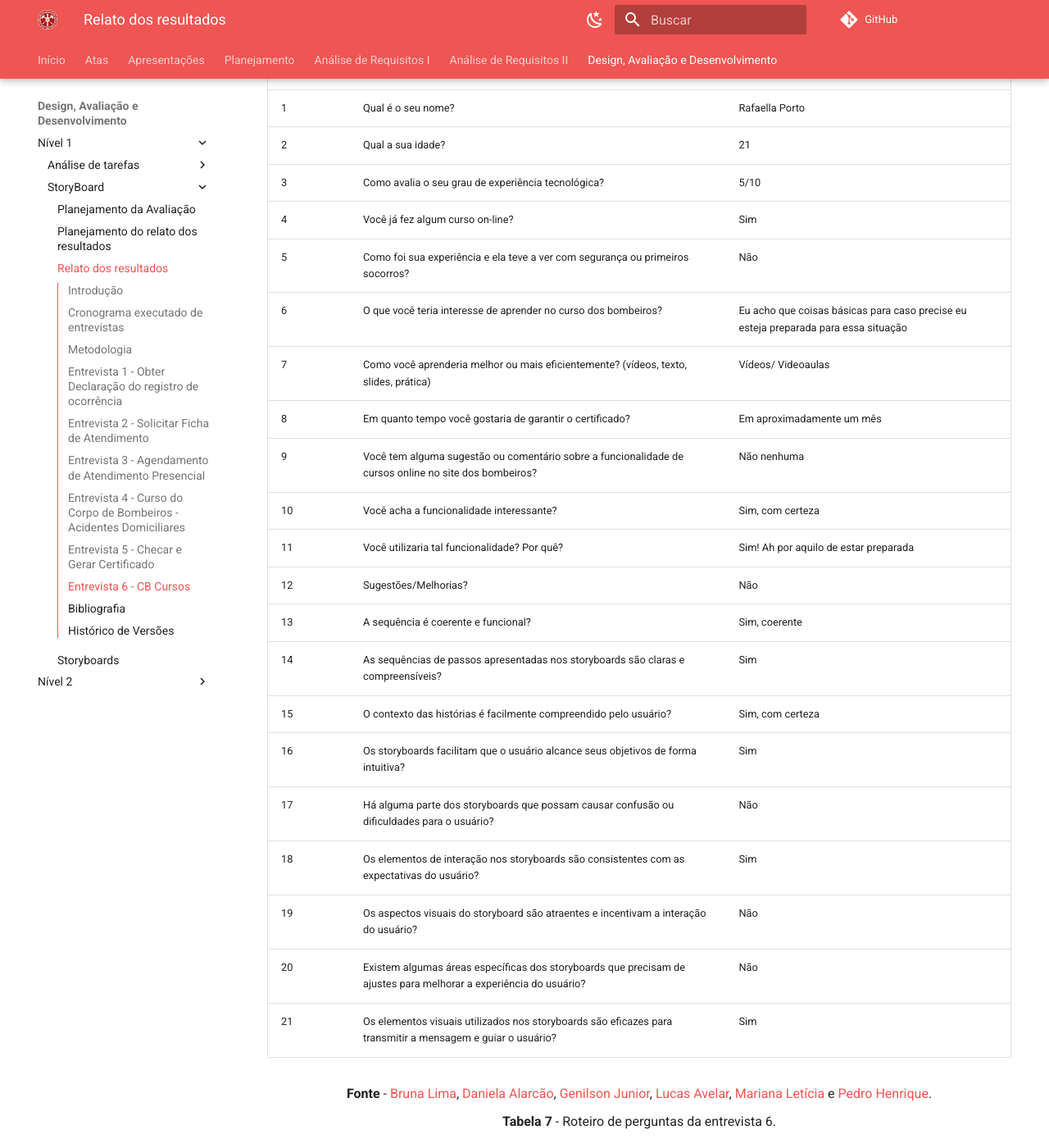
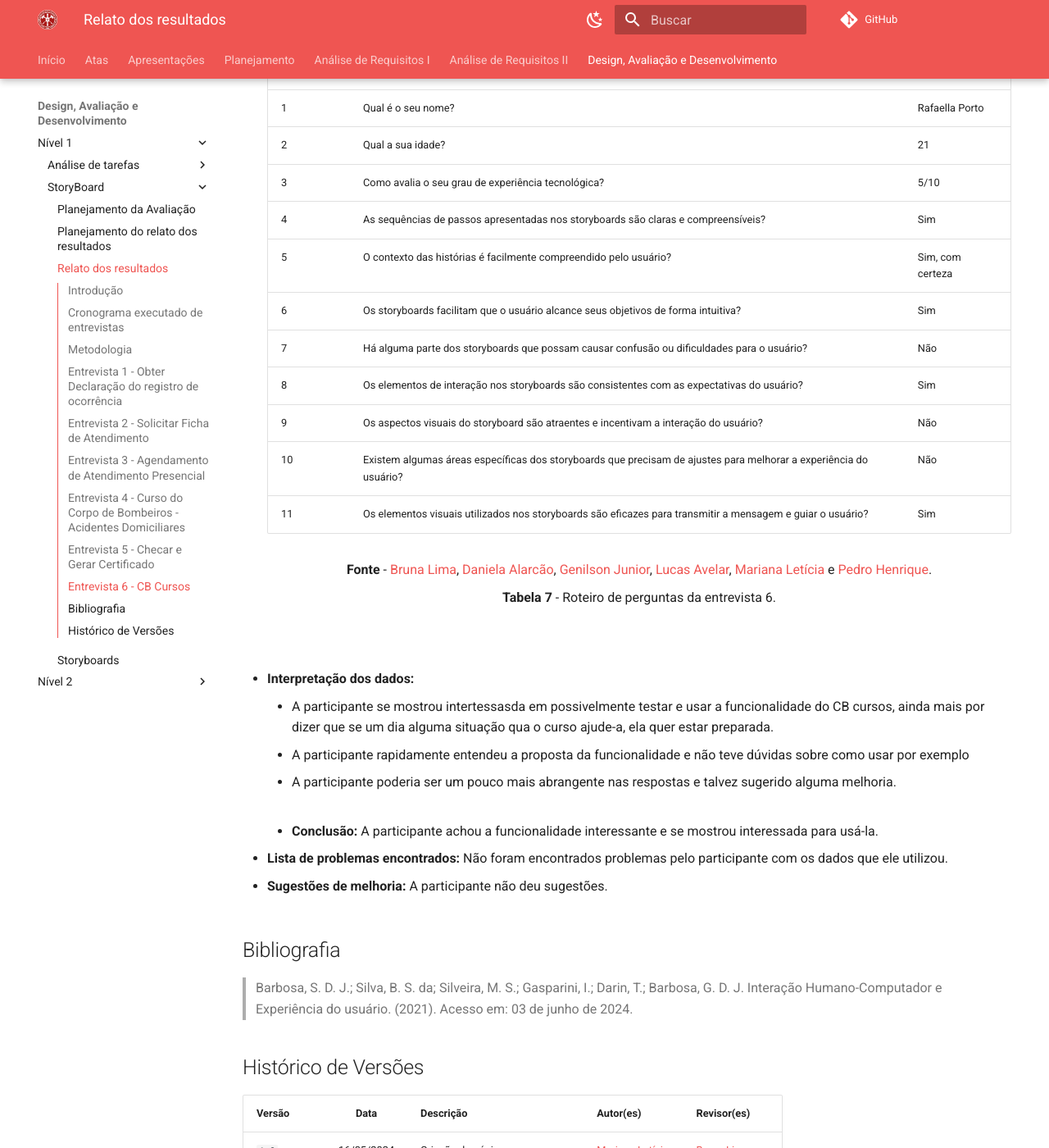
Before and after one commit to Interacao-Humano-Computador/2024.1-CBMERJ, an MkDocs documentation site: the page built from docs/design_avaliacao_desenvolvimento/nivel_1/story_board/relato_resultados.md, in a window 1280 px wide and 1400 px high, scrolled down 10954 px. Shown: the whole window at 82% size. Built offline with MkDocs 1.6.1 and Material for MkDocs 9.7.7, drawn with Linux system fonts in a browser that asks for light colours; comment, search, counter and statistics services are not loaded.

Commit message:
corrigindo perguntas do relato de tarefas da análise de tarefas e do storyboard

```diff
--- a/docs/design_avaliacao_desenvolvimento/nivel_1/story_board/relato_resultados.md
+++ b/docs/design_avaliacao_desenvolvimento/nivel_1/story_board/relato_resultados.md
@@ -330,24 +330,14 @@ Fonte: [Lucas Avelar](https://github.com/LucasAvelar2711).
     | 1   | Qual é o seu nome?      | Rafaella Porto                                                               |
     | 2   | Qual a sua idade?                                                                                      | 21                                                                           |
     | 3   | Como avalia o seu grau de experiência tecnológica?                                                     | 5/10                                                                         |
-    | 4   | Você já fez algum curso on-line?                                                                       | Sim                                                                          |
-    | 5   | Como foi sua experiência e ela teve a ver com segurança ou primeiros socorros?                         | Não                                                                          |
-    | 6   | O que você teria interesse de aprender no curso dos bombeiros?                                         | Eu acho que coisas básicas para caso precise eu esteja preparada para essa situação |
-    | 7   | Como você aprenderia melhor ou mais eficientemente? (vídeos, texto, slides, prática)                   | Vídeos/ Videoaulas                                                           |
-    | 8   | Em quanto tempo você gostaria de garantir o certificado?                                               | Em aproximadamente um mês                                                    |
-    | 9   | Você tem alguma sugestão ou comentário sobre a funcionalidade de cursos online no site dos bombeiros?  | Não nenhuma                                                                  |
-    | 10  | Você acha a funcionalidade interessante?                                                               | Sim, com certeza                                                             |
-    | 11  | Você utilizaria tal funcionalidade? Por quê?                                                           | Sim! Ah por aquilo de estar preparada                                        |
-    | 12  | Sugestões/Melhorias?                                                                                   | Não                                                                          |
-    | 13  | A sequência é coerente e funcional?                                                                    | Sim, coerente                                                                |
-    | 14  | As sequências de passos apresentadas nos storyboards são claras e compreensíveis?                      | Sim                                                                          |
-    | 15  | O contexto das histórias é facilmente compreendido pelo usuário?                                       | Sim, com certeza                                                             |
-    | 16  | Os storyboards facilitam que o usuário alcance seus objetivos de forma intuitiva?                     | Sim                                                                          |
-    | 17  | Há alguma parte dos storyboards que possam causar confusão ou dificuldades para o usuário?             | Não                                                                          |
-    | 18  | Os elementos de interação nos storyboards são consistentes com as expectativas do usuário?             | Sim                                                                          |
-    | 19  | Os aspectos visuais do storyboard são atraentes e incentivam a interação do usuário?                   | Não                                                                          |
-    | 20  | Existem algumas áreas específicas dos storyboards que precisam de ajustes para melhorar a experiência do usuário? | Não                                                                          |
-    | 21  | Os elementos visuais utilizados nos storyboards são eficazes para transmitir a mensagem e guiar o usuário? | Sim                                                                          |
+    | 4  | As sequências de passos apresentadas nos storyboards são claras e compreensíveis?                      | Sim                                                                          |
+    | 5  | O contexto das histórias é facilmente compreendido pelo usuário?                                       | Sim, com certeza                                                             |
+    | 6  | Os storyboards facilitam que o usuário alcance seus objetivos de forma intuitiva?                     | Sim                                                                          |
+    | 7  | Há alguma parte dos storyboards que possam causar confusão ou dificuldades para o usuário?             | Não                                                                          |
+    | 8  | Os elementos de interação nos storyboards são consistentes com as expectativas do usuário?             | Sim                                                                          |
+    | 9  | Os aspectos visuais do storyboard são atraentes e incentivam a interação do usuário?                   | Não                                                                          |
+    | 10  | Existem algumas áreas específicas dos storyboards que precisam de ajustes para melhorar a experiência do usuário? | Não                                                                          |
+    | 11  | Os elementos visuais utilizados nos storyboards são eficazes para transmitir a mensagem e guiar o usuário? | Sim                                                                          |
 
     **Fonte** - [Bruna Lima](https://github.com/libruna), [Daniela Alarcão](https://github.com/danialarcao), [Genilson Junior](https://github.com/manuziny), [Lucas Avelar](https://github.com/LucasAvelar2711), [Mariana Letícia](https://github.com/Marianannn) e [Pedro Henrique](https://github.com/PedroHhenriq).
 
```
Also changed, not shown: docs/design_avaliacao_desenvolvimento/nivel_1/analise_tarefas/relato_resultados.md (+0 -8 lines).
